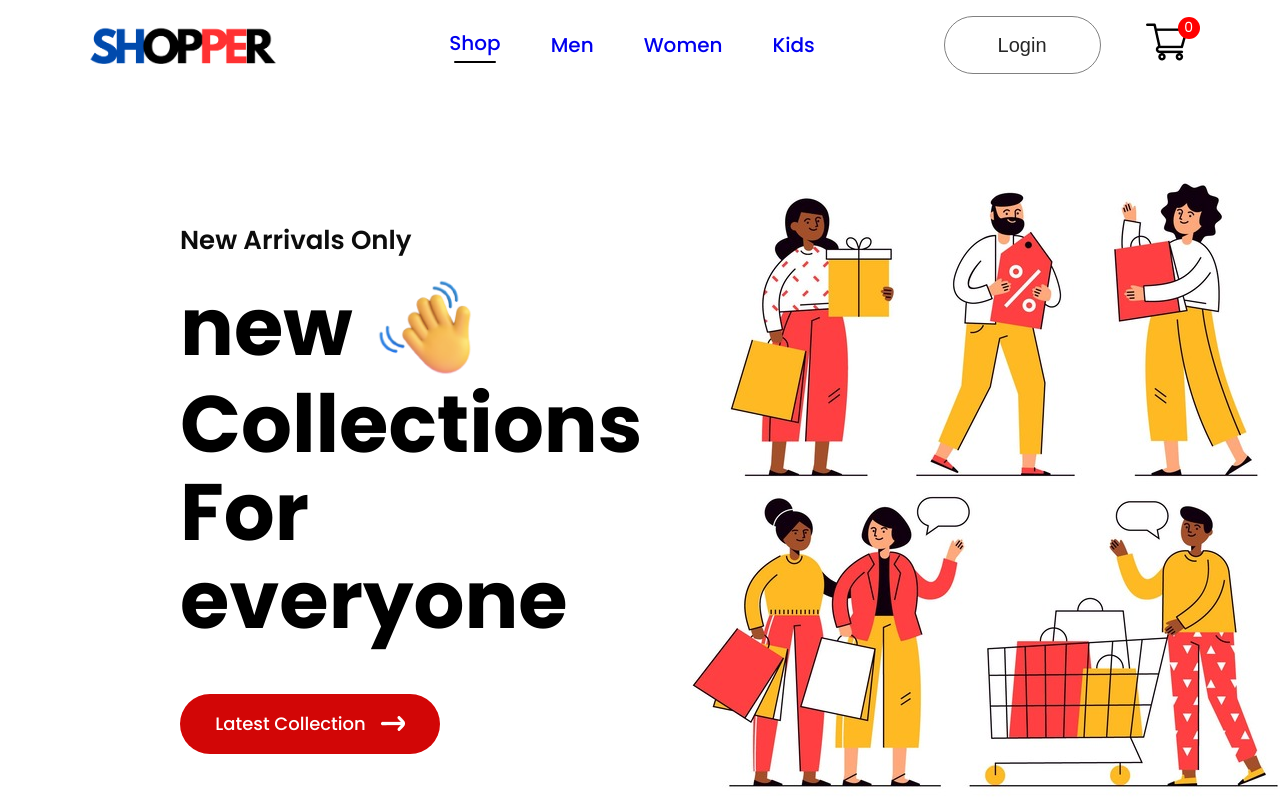
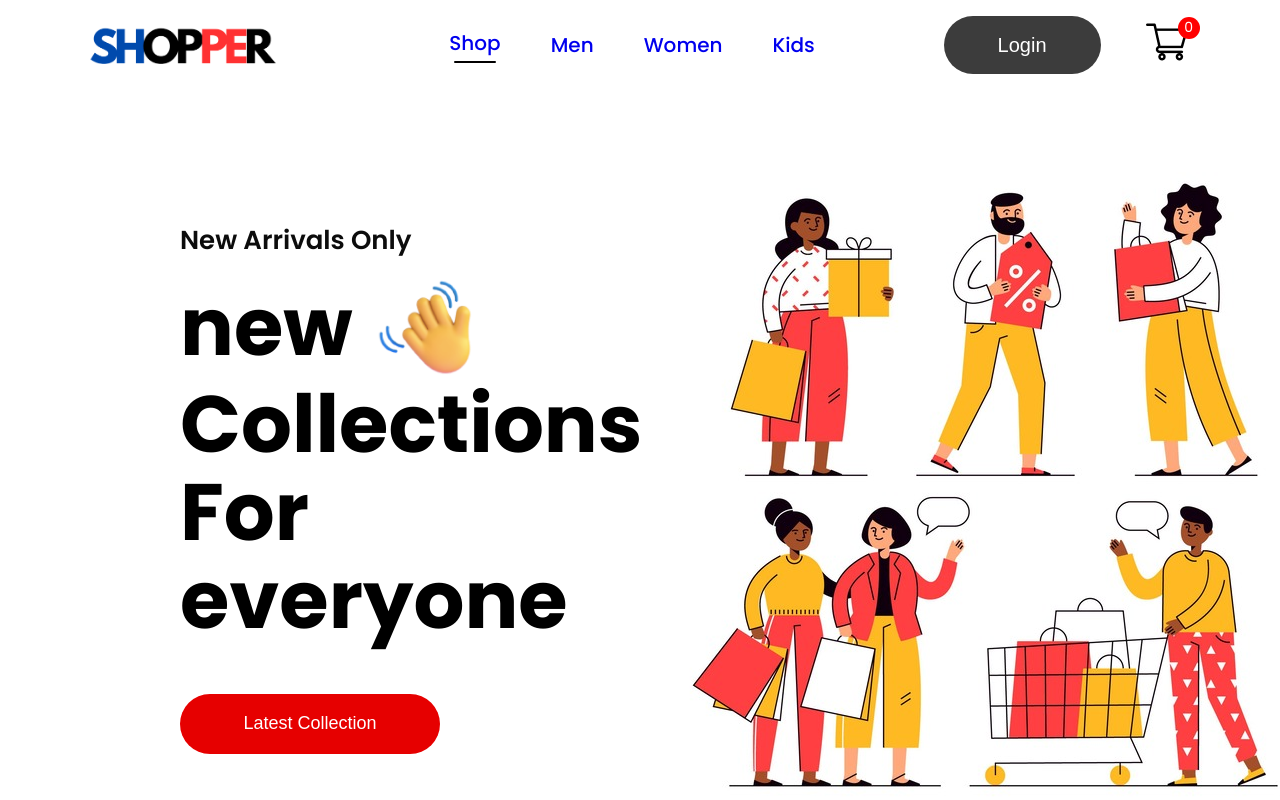
Before and after one commit to Amir-ofclAcnt/SHOPPER, a React (Create React App) app: page / in a window 1280 px wide. Shown: the top 800 px of the page. Built offline with nearby package versions, Linux system fonts and the light colour scheme.

Commit message:
changed styling

```diff
--- a/src/Components/CartItems/CartItems.css
+++ b/src/Components/CartItems/CartItems.css
@@ -55,38 +55,41 @@
   height: 58px;
   outline: none;
   border: none;
-  background: rgb(60, 60, 60);
+  background: #3c3c3c;
   color: white;
   font-size: 16px;
   font-weight: 600;
   cursor: pointer;
+  border-radius: 5px;
 }
 .cartitems-promocode {
   flex: 1;
   font-size: 16px;
   font-weight: 500;
 }
-.cartitems-promobox{
+.cartitems-promobox {
   width: 504px;
   margin-top: 15px;
   padding-left: 20px;
   height: 58px;
   background-color: rgb(225, 225, 225);
+  border-radius: 5px;
 }
-.cartitems-promobox input{
+.cartitems-promobox input {
   border: none;
   outline: none;
   background-color: transparent;
   font-size: 16px;
   width: 330px;
-    height: 50px;
+
 }
-.cartitems-promobox button{
+.cartitems-promobox button {
   width: 170px;
   height: 58px;
   font-size: 16px;
-    background-color: rgb(60, 60, 60);
+  background-color: #3c3c3c;
   color: white;
   cursor: pointer;
   border: none;
+  border-radius: 0 5px 5px 0;
 }
--- a/src/Components/Hero/Hero.css
+++ b/src/Components/Hero/Hero.css
@@ -34,8 +34,7 @@
 .hero-hand-icon img {
   width: 105px;
 }
-.hero-latest-btn {
-  display: flex;
+.hero-latest-btn button {
   justify-content: center;
   align-items: center;
   gap: 15px;
@@ -43,10 +42,15 @@
   height: 60px;
   border-radius: 75px;
   margin-top: 30px;
-  background-color: rgb(210, 6, 6);
+  background-color: rgb(230, 0, 0);
+  border: none;
   color: white;
   font-size: 18px;
   font-weight: 500;
+  cursor: pointer;
+}
+.hero-latest-btn button:hover{
+  background-color: rgb(250, 0, 0);
 }
 .hero-right {
   flex: 1;
--- a/src/Components/Hero/Hero.jsx
+++ b/src/Components/Hero/Hero.jsx
@@ -18,7 +18,7 @@ const Hero = () => {
           <p>For everyone</p>
         </div>
         <div className="hero-latest-btn">
-          <div>Latest Collection</div>
+          <button>Latest Collection</button>
           <img src={arrow_icon} alt="" />
         </div>
       </div>
--- a/src/Components/Navbar/Navbar.css
+++ b/src/Components/Navbar/Navbar.css
@@ -56,16 +56,16 @@
   width: 157px;
   height: 58px;
   outline: none;
-  border: 1px solid grey;
+  border: none;
   border-radius: 75px;
-  color: rgb(38, 38, 38);
+  color: rgb(255, 255, 255);
   font-size: 20px;
   font-weight: 500;
-  background-color: white;
+  background-color: rgb(60, 60, 60);
   cursor: pointer;
 }
-.nav-login-cart button:active {
-  background-color: rgb(239, 239, 239);
+.nav-login-cart button:hover {
+    background-color: rgb(40, 40, 40);
 }
 .nav-cart-count {
   width: 22px;
--- a/src/Components/Navbar/Navbar.jsx
+++ b/src/Components/Navbar/Navbar.jsx
@@ -22,7 +22,7 @@ const Navbar = () => {
         >
           <Link to="/" style={{ textDecoration: "none" }}>
             Shop
-          </Link>{" "}
+          </Link>
           {menu === "shop" ? <hr /> : <></>}
         </li>
 
--- a/src/Components/NewsLetter/NewsLetter.css
+++ b/src/Components/NewsLetter/NewsLetter.css
@@ -48,12 +48,12 @@
   width: 210px;
   height: 70px;
   border-radius: 80px;
-  background: rgb(58, 58, 58);
+  background: rgb(60, 60, 60);
   color: white;
   font-size: 16px;
   cursor: pointer;
   border: none;
 }
-.newsletter div button:active {
-  background-color: black;
+.newsletter div button:hover {
+  background-color: rgb(40, 40, 40);
 }
--- a/src/Components/Offers/Offers.css
+++ b/src/Components/Offers/Offers.css
@@ -30,13 +30,17 @@
   width: 282px;
   height: 70px;
   border-radius: 35px;
-  background-color: rgb(220, 0, 0);
+  background-color: rgb(230, 0, 0);
   border: none;
   color: white;
   font-size: 22px;
   font-weight: 500;
   margin-top: 30px;
   cursor: pointer;
+}
+.offers-left button:hover{
+  background-color: rgb(250, 0, 0);
+
 }
 .offers-right {
   flex: 1;
--- a/src/Pages/CSS/LoginSignup.css
+++ b/src/Pages/CSS/LoginSignup.css
@@ -34,7 +34,7 @@
   width: 580px;
   height: 72px;
   color: white;
-  background: rgb(85, 85, 85);
+  background: #3c3c3c;
   margin-top: 30px;
   border: none;
   font-size: 24px;
@@ -42,8 +42,8 @@
   cursor: pointer;
   border-radius: 5px;
 }
-.loginsignup-container button:active {
-  background: rgb(51, 51, 51);
+.loginsignup-container button:hover {
+  background-color: rgb(40, 40, 40);
 }
 .loginsignup-login {
   margin-top: 20px;
@@ -61,5 +61,4 @@
   gap: 20px;
   color: black;
   font-size: 18px;
-
 }
--- a/src/Pages/CSS/ShopCategory.css
+++ b/src/Pages/CSS/ShopCategory.css
@@ -32,9 +32,9 @@
   width: 333px;
   height: 69px;
   border-radius: 75px;
-  border: 1px solid black;
-  background-color: white;
-  color: rgb(0, 0, 0);
+  border:none;
+  background-color: #3c3c3c;
+  color: white;
   font-size: 18px;
   font-weight: 500;
   cursor: pointer;
--- a/src/Pages/ShopCategory.jsx
+++ b/src/Pages/ShopCategory.jsx
@@ -36,8 +36,8 @@ const ShopCategory = (props) => {
         })}
       </div>
       <div className="shopcategory-loadmore">
-        <button className="explore-button">Explore More...</button></div>
-
+        <button className="explore-button">Explore More...</button>
+      </div>
     </div>
   );
 };
```
Lines whose indentation alone changed are shown as unchanged.
